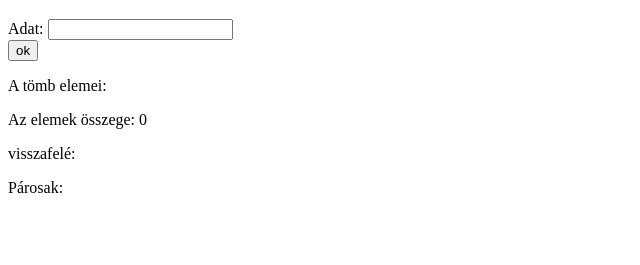
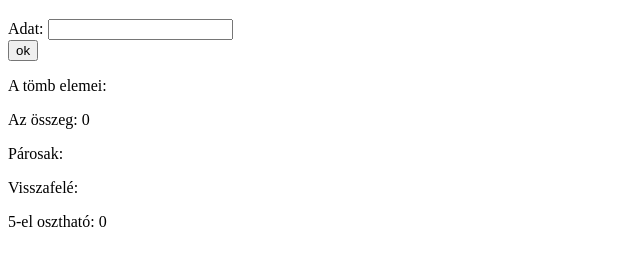
Before and after one commit to bembee/JScsoportmunka, a plain HTML site: page public_html/index.html in a window 1280 px wide. Both pictures are taken after a click on the button "ok". Shown: the part 61-326 px from the top of the page, without its empty margins (0-640 px from the left). Drawn offline with Linux system fonts and the light colour scheme.

Commit message:
4. feladat

```diff
--- a/public_html/index.html
+++ b/public_html/index.html
@@ -23,8 +23,9 @@
             <article>
                 <p id="szoveg">Az eredmény: </p>
                 <p id="osszeg">Az összeg: </p>
+                <p id="paros">Párosak: </p>
                 <p id="vissza">Visszafelé: </p>
-                <p id="paros">Párosak: </p>
+                <p id="oszthato">5-el osztható: </p>
             </article>
         </main>
     </body>
--- a/public_html/vezerlesi_szerkezetek.js
+++ b/public_html/vezerlesi_szerkezetek.js
@@ -7,6 +7,7 @@ function dolgozz() {
     feltolt(adat);
     osszegzes();
     visszafele();
+    otteloszthato();
 }
 function feltolt(db) {
     tomb = [];
@@ -22,10 +23,10 @@ function visszafele() {
     tombvissza = [];
     var index = 0;
     for (var i = 0; i <= tomb.length; i++) {
-        tombvissza[index-1] = tomb[tomb.length-i];
+        tombvissza[index - 1] = tomb[tomb.length - i];
         index++;
     }
-    document.getElementById("vissza").innerHTML = "visszafelé: " + tombvissza.join("; ");
+    document.getElementById("vissza").innerHTML = "Visszafelé: " + tombvissza.join("; ");
 
 }
 
@@ -34,7 +35,7 @@ function osszegzes() {
     for (var i = 0; i < tomb.length; i++) {
         osszeg += tomb[i];
     }
-    document.getElementById("osszeg").innerHTML = "Az elemek összege: " + osszeg;
+    document.getElementById("osszeg").innerHTML = "Az összeg: " + osszeg;
     paros();
 }
 function paros() {
@@ -48,6 +49,16 @@ function paros() {
     }
     document.getElementById("paros").innerHTML = "Párosak: " + parosTomb.join(", ");
 }
+function otteloszthato() {
+    var oszthato = 0;
+    for (var i = 0; i < tomb.length; i++) {
+        if (tomb[i] % 5 === 0) {
+            oszthato++;
+        }
+    }
+    document.getElementById("oszthato").innerHTML = "5-el osztható: " + oszthato;
+
+}
 function init() {
     console.log("Itt vagyok!");
     document.getElementById("szoveg").innerHTML = "Helló! A JS DOLGOZIK";
```
Also changed, not shown: nbproject/private/private.xml (added, +10 -0 lines).
